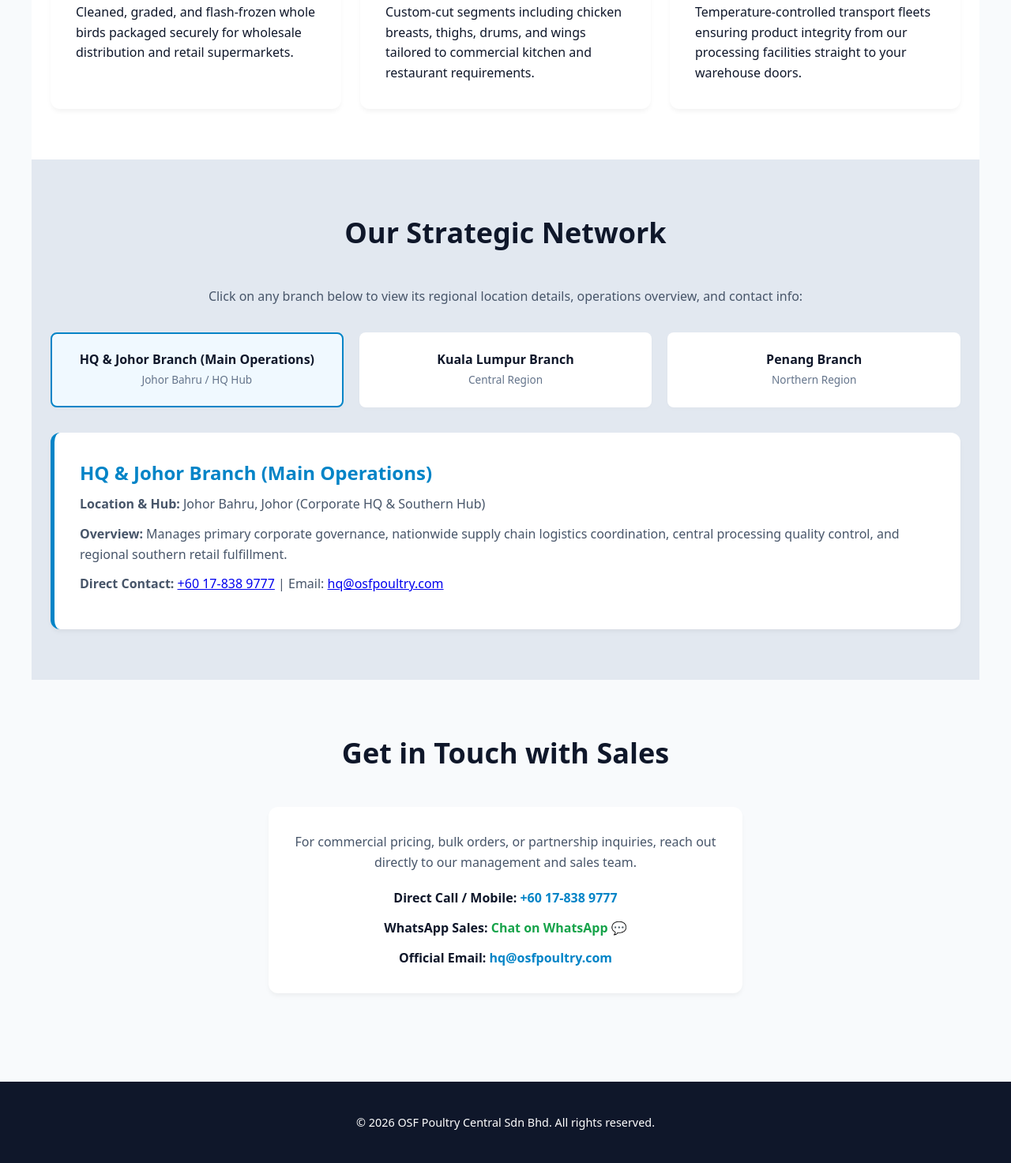
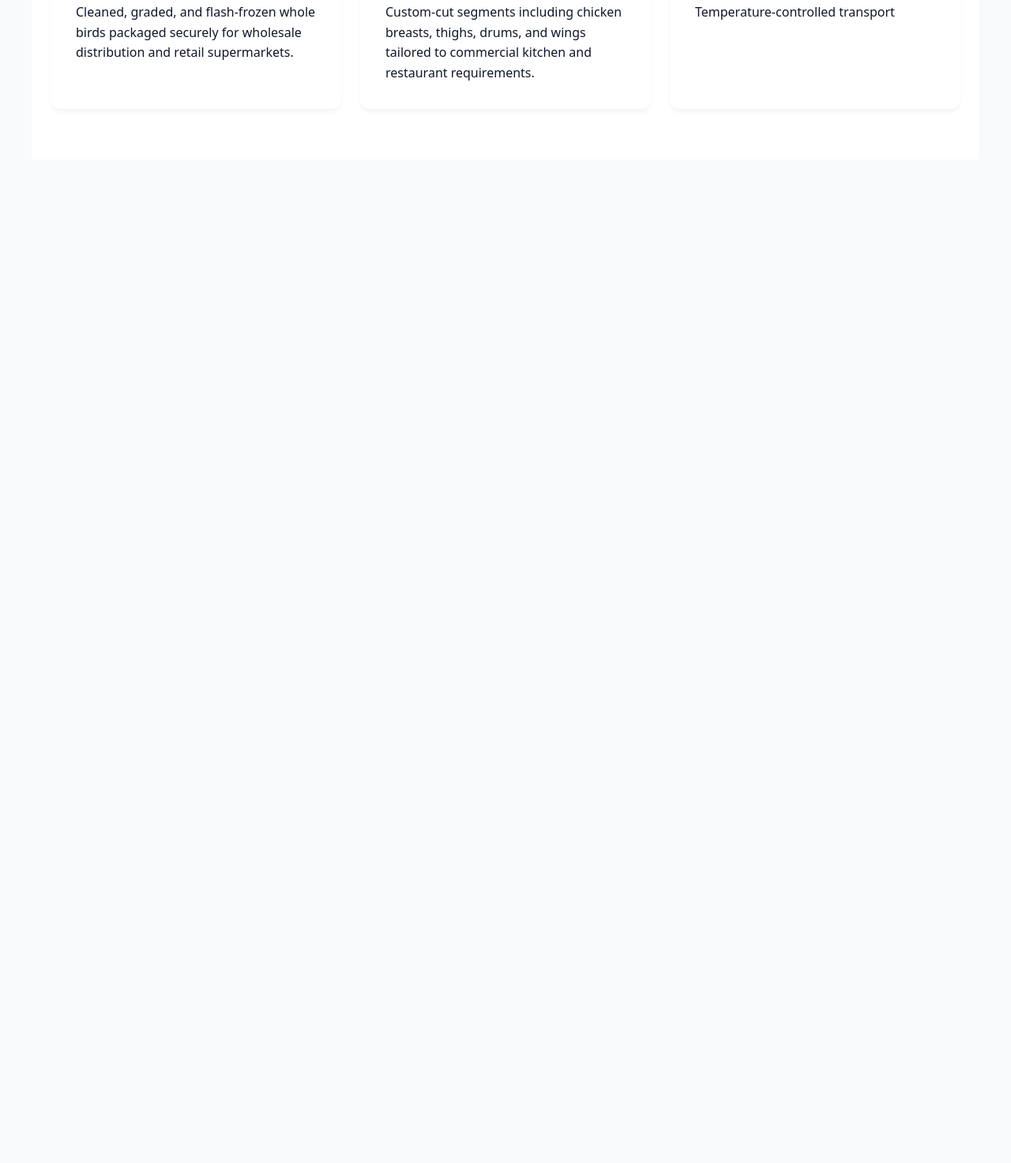
Before and after one commit to angelojr17/osfpoultry, a plain HTML site: page index.html in a window 1280 px wide. Shown: the part 1119-2592 px from the top of the page at 79% size. After the commit the page ends 1321 px from the top, so only its background shows below. Drawn offline with Linux system fonts and the light colour scheme.

Commit message:
index.html

```diff
--- a/index.html
+++ b/index.html
@@ -120,81 +120,4 @@
             </div>
             <div class="card" style="border-top-color: var(--accent);">
                 <h3>Cold-Chain Distribution</h3>
-                <p>Temperature-controlled transport fleets ensuring product integrity from our processing facilities straight to your warehouse doors.</p>
-            </div>
-        </div>
-    </section>
-
-    <section id="branches" class="section branches">
-        <h2 class="section-title">Our Strategic Network</h2>
-        <p style="text-align: center; margin-bottom: 2rem; color: #475569;">Click on any branch below to view its regional location details, operations overview, and contact info:</p>
-
-        <div class="branch-grid">
-            <div class="branch-card active" onclick="showBranch('hq')">HQ & Johor Branch (Main Operations)<br><span style="font-size:0.85rem; font-weight:normal; color:#64748b;">Johor Bahru / HQ Hub</span></div>
-            <div class="branch-card" onclick="showBranch('kl')">Kuala Lumpur Branch<br><span style="font-size:0.85rem; font-weight:normal; color:#64748b;">Central Region</span></div>
-            <div class="branch-card" onclick="showBranch('penang')">Penang Branch<br><span style="font-size:0.85rem; font-weight:normal; color:#64748b;">Northern Region</span></div>
-        </div>
-
-        <div class="branch-details-container">
-            <!-- HQ & Johor Pane -->
-            <div id="pane-hq" class="branch-detail-pane active">
-                <h3>HQ & Johor Branch (Main Operations)</h3>
-                <p><strong>Location & Hub:</strong> Johor Bahru, Johor (Corporate HQ & Southern Hub)</p>
-                <p><strong>Overview:</strong> Manages primary corporate governance, nationwide supply chain logistics coordination, central processing quality control, and regional southern retail fulfillment.</p>
-                <p><strong>Direct Contact:</strong> <a href="tel:+60178389777">+60 17-838 9777</a> | Email: <a href="mailto:hq@osfpoultry.com">hq@osfpoultry.com</a></p>
-            </div>
-
-            <!-- KL Pane -->
-            <div id="pane-kl" class="branch-detail-pane">
-                <h3>Kuala Lumpur Branch - Central Region</h3>
-                <p><strong>Location & Hub:</strong> Kuala Lumpur / Klang Valley Distribution Center</p>
-                <p><strong>Overview:</strong> Dedicated regional hub servicing hypermarkets, wet market wholesalers, and commercial food service chains across the Central region with rapid cold-truck dispatch.</p>
-                <p><strong>Direct Contact:</strong> <a href="tel:+60178389777">+60 17-838 9777</a> | Email: <a href="mailto:kl@osfpoultry.com">kl@osfpoultry.com</a></p>
-            </div>
-
-            <!-- Penang Pane -->
-            <div id="pane-penang" class="branch-detail-pane">
-                <h3>Penang Branch - Northern Region</h3>
-                <p><strong>Location & Hub:</strong> Prai / Penang Industrial Cold-Chain Terminal</p>
-                <p><strong>Overview:</strong> Strategic northern fulfillment center handling commercial poultry distribution throughout Penang, Kedah, and surrounding northern states.</p>
-                <p><strong>Direct Contact:</strong> <a href="tel:+60178389777">+60 17-838 9777</a> | Email: <a href="mailto:penang@osfpoultry.com">penang@osfpoultry.com</a></p>
-            </div>
-        </div>
-    </section>
-
-    <section id="contact" class="section">
-        <h2 class="section-title">Get in Touch with Sales</h2>
-        <div class="contact-box">
-            <p style="margin-bottom: 1.25rem; text-align: center; color: #475569;">For commercial pricing, bulk orders, or partnership inquiries, reach out directly to our management and sales team.</p>
-            <div class="contact-info">
-                <p><strong>Direct Call / Mobile:</strong> <a href="tel:+60178389777">+60 17-838 9777</a></p>
-                <p><strong>WhatsApp Sales:</strong> <a href="https://wa.me/60178389777?text=Hi%2C%20I%20would%20like%20to%20inquire%20about%20OSF%20Poultry%20wholesale%20orders." target="_blank" style="color: #16a34a;">Chat on WhatsApp 💬</a></p>
-                <p><strong>Official Email:</strong> <a href="mailto:hq@osfpoultry.com">hq@osfpoultry.com</a></p>
-            </div>
-        </div>
-    </section>
-
-    <footer>
-        <p>&copy; 2026 OSF Poultry Central Sdn Bhd. All rights reserved.</p>
-    </footer>
-
-    <script>
-        function showBranch(branchId) {
-            // Hide all panes
-            const panes = document.querySelectorAll('.branch-detail-pane');
-            panes.forEach(pane => pane.classList.remove('active'));
-
-            // Remove active class from all cards
-            const cards = document.querySelectorAll('.branch-card');
-            cards.forEach(card => card.classList.remove('active'));
-
-            // Show selected pane
-            document.getElementById('pane-' + branchId).classList.add('active');
-
-            // Highlight clicked card
-            event.currentTarget.classList.add('active');
-        }
-    </script>
-
-</body>
-</html>
+                <p>Temperature-controlled transport
```
